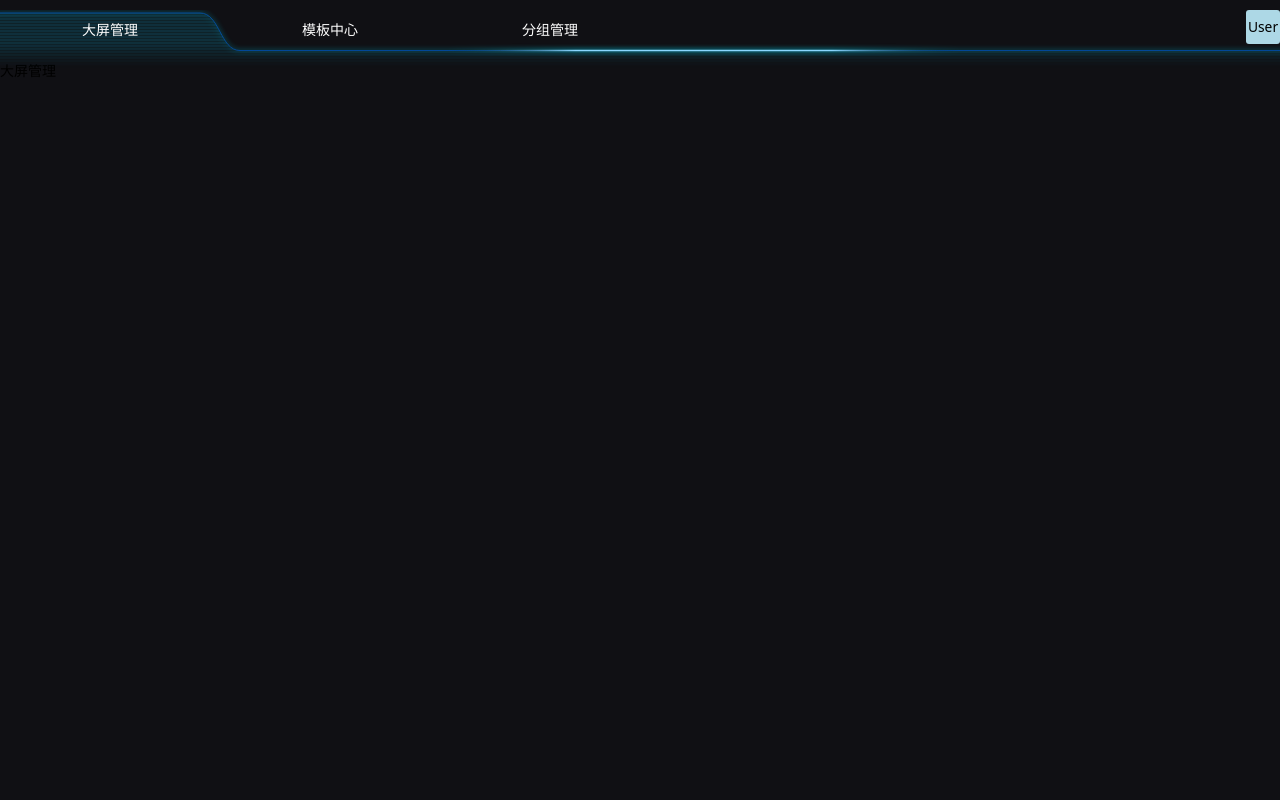
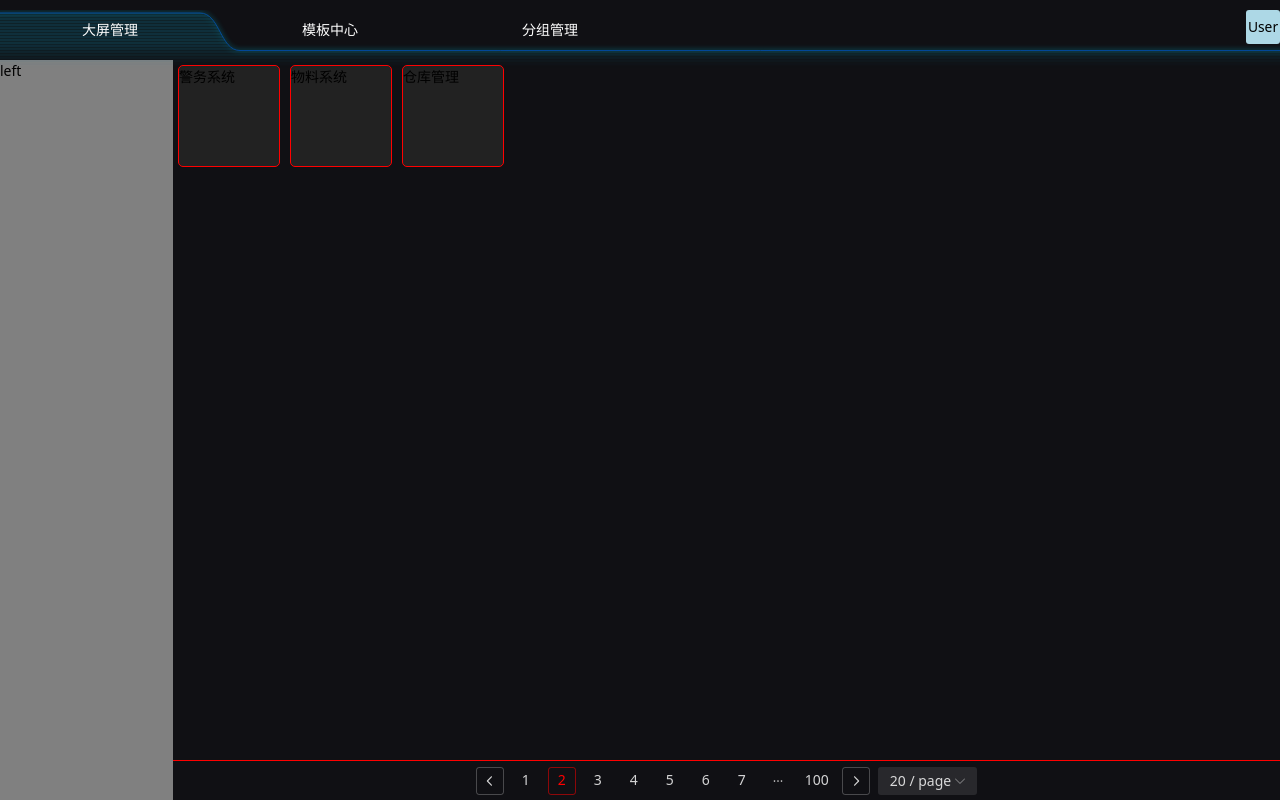
Before and after one commit to stefan-ysh/y-data-view, a Vue app: page / in a window 1280 px wide. Built offline with nearby package versions, Linux system fonts and the light colour scheme; a small style sheet from the web is missing.

Commit message:
feat：theme

```diff
--- a/src/App.vue
+++ b/src/App.vue
@@ -1,7 +1,25 @@
 <script setup lang="ts">
-import Home from './views/Home.vue'
+import Home from "./views/Home.vue";
+import { darkTheme } from "naive-ui";
+import { ref } from "vue";
+import { NConfigProvider, GlobalThemeOverrides } from "naive-ui";
+
+// 样式覆盖
+const themeOverrides: GlobalThemeOverrides = {
+  common: {
+    primaryColor: "#FF0000",
+  },
+  Button: {
+    textColor: "#FF0000",
+  },
+};
+
+
+const theme = ref(darkTheme);
 </script>
 
 <template>
-  <Home />
+  <n-config-provider :theme="theme" :theme-overrides="themeOverrides">
+    <Home />
+  </n-config-provider>
 </template>
--- /dev/null
+++ b/src/components/BigscreenList/data-list.vue
@@ -0,0 +1,27 @@
+<template>
+  <div class="bigscreen-item" v-for="(item, index) in dataList" :key="index">
+    {{ item.label }}
+  </div>
+</template>
+
+<script lang="ts" setup>
+import { ref, defineProps } from "vue";
+const props = defineProps({
+  dataList: {
+    type: Array,
+    default: [],
+  },
+});
+</script>
+
+<style lang="less" scoped>
+.bigscreen-item{
+    width: 100px;
+    height: 100px;
+    border: 1px solid red;
+    border-radius: 5px;
+    background: #222;
+    flex-shrink: 1;
+    margin: 5px;
+}
+</style>
--- a/src/components/BigscreenList/index.vue
+++ b/src/components/BigscreenList/index.vue
@@ -1,9 +1,61 @@
 <template>
   <div class="y-data-bigscreen-list-wrap">
-    大屏管理
+    <div class="left-menu">left</div>
+    <div class="right-bigscreen-list">
+      <div class="content-wrap">
+        <DataList :data-list="dataList" />
+      </div>
+      <div class="pagination-wrap">
+        <n-pagination
+          v-model:page="page"
+          v-model:page-size="pageSize"
+          :page-count="100"
+          show-size-picker
+          :page-sizes="[10, 20, 30, 40]"
+        />
+      </div>
+    </div>
   </div>
 </template>
 
 <script lang="ts" setup>
 import { ref } from "vue";
+import DataList from "./data-list.vue";
+const page = ref(2);
+const pageSize = ref(20);
+const dataList = ref([
+  { label: "警务系统", id: "1" },
+  { label: "物料系统", id: "2" },
+  { label: "仓库管理", id: "3" },
+]);
 </script>
+<style lang="less" scoped>
+.y-data-bigscreen-list-wrap {
+  width: 100vw;
+  height: calc(100vh - 60px);
+  // background: red;
+  display: flex;
+  .left-menu {
+    width: 200px;
+    height: 100%;
+    background: grey;
+  }
+  .right-bigscreen-list {
+    width: 100%;
+    height: 100%;
+    // background-color: rgb(255, 255, 255);
+    .content-wrap {
+      height: calc(100% - 40px);
+      overflow: scroll;
+      display: flex;
+    }
+    .pagination-wrap {
+      border-top: 1px solid red;
+      height: 39px;
+      display: flex;
+      justify-content: center;
+      align-items: center;
+    }
+  }
+}
+</style>
--- a/src/main.ts
+++ b/src/main.ts
@@ -1,5 +1,9 @@
 import { createApp } from 'vue'
 import naive from 'naive-ui'
+// 通用字体
+import 'vfonts/Lato.css'
+// 等宽字体
+import 'vfonts/FiraCode.css'
 
 import App from './App.vue'
 const app = createApp(App)
```
